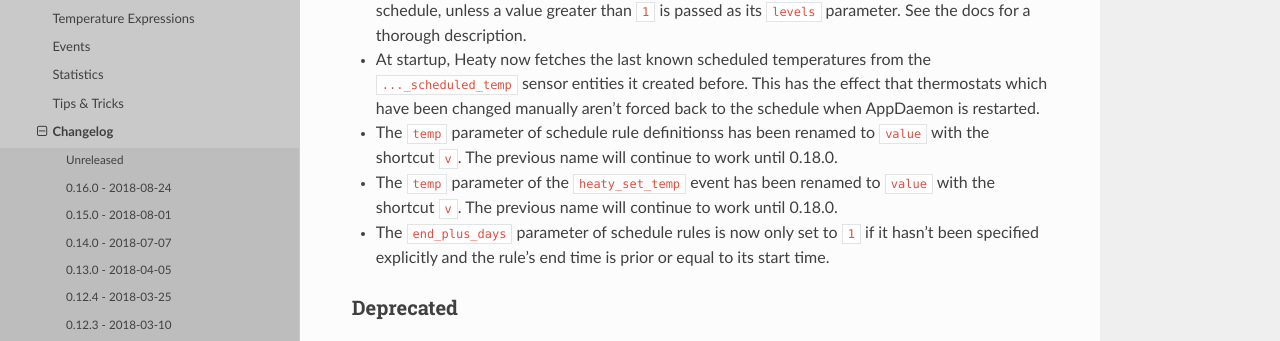
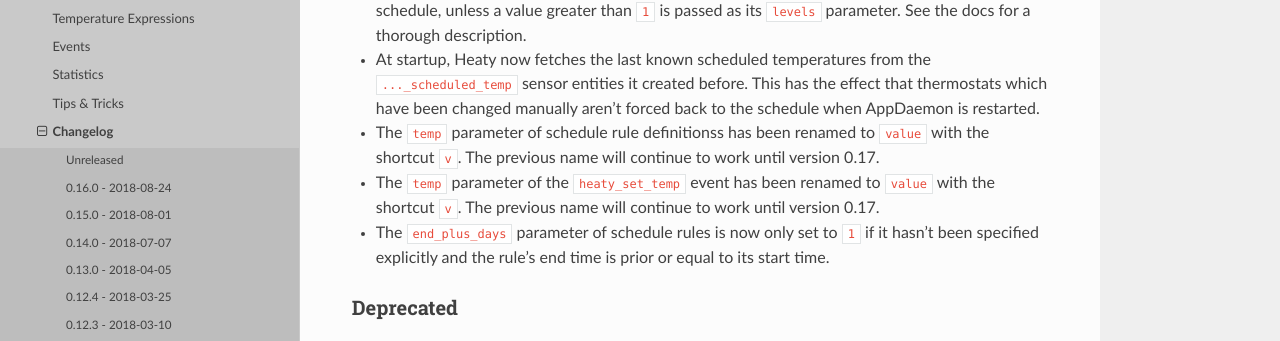
Before and after one commit to bob1de/hass-apps, a Sphinx documentation site: the page built from docs/apps/heaty/CHANGELOG.md, in a window 1280 px wide and 900 px high, scrolled down 820 px. Shown: the part 110-451 px from the top of the window. Built offline with Sphinx 7.4.7 and the Read the Docs theme 2.0.0, drawn with Linux system fonts in a browser that asks for light colours.

Commit message:
[heaty] Improved description of deprecation notes in CHANGELOG

```diff
--- a/docs/apps/heaty/CHANGELOG.md
+++ b/docs/apps/heaty/CHANGELOG.md
@@ -41,10 +41,10 @@ and this project adheres to [Semantic Versioning](http://semver.org/spec/v2.0.0.
   forced back to the schedule when AppDaemon is restarted.
 * The ``temp`` parameter of schedule rule definitionss has been renamed
   to ``value`` with the shortcut ``v``. The previous name will continue
-  to work until 0.18.0.
+  to work until version 0.17.
 * The ``temp`` parameter of the ``heaty_set_temp`` event has been renamed
   to ``value`` with the shortcut ``v``. The previous name will continue
-  to work until 0.18.0.
+  to work until version 0.17.
 * The ``end_plus_days`` parameter of schedule rules is now only set to
   ``1`` if it hasn't been specified explicitly and the rule's end time
   is prior or equal to its start time.
```
